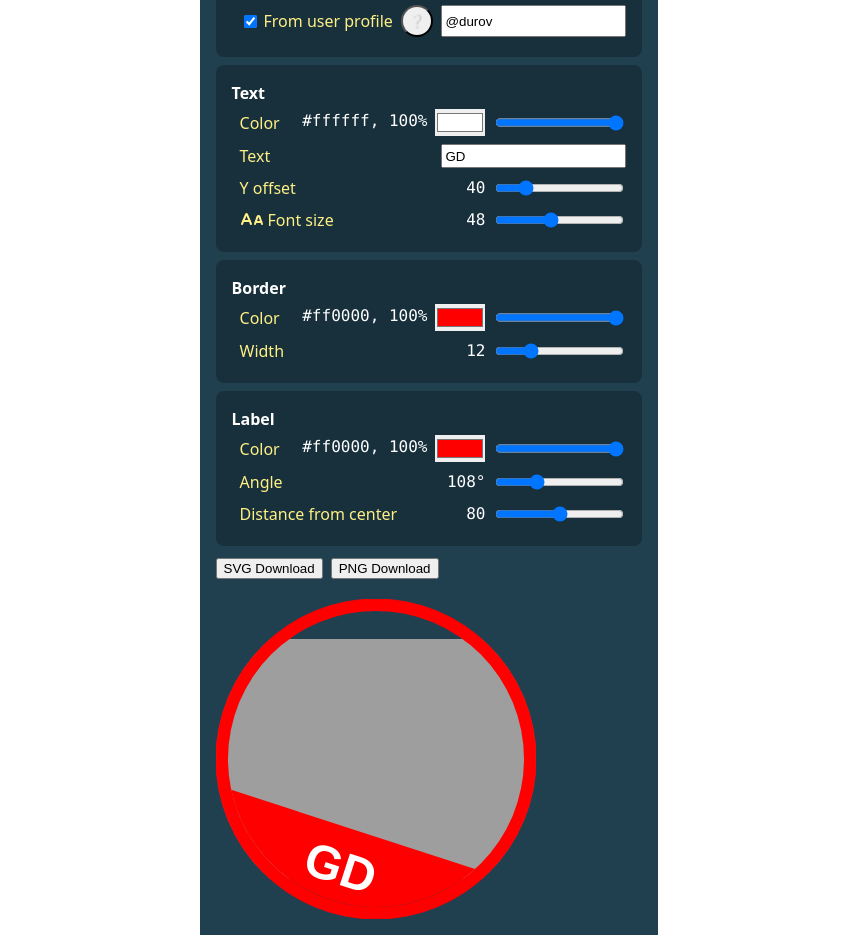
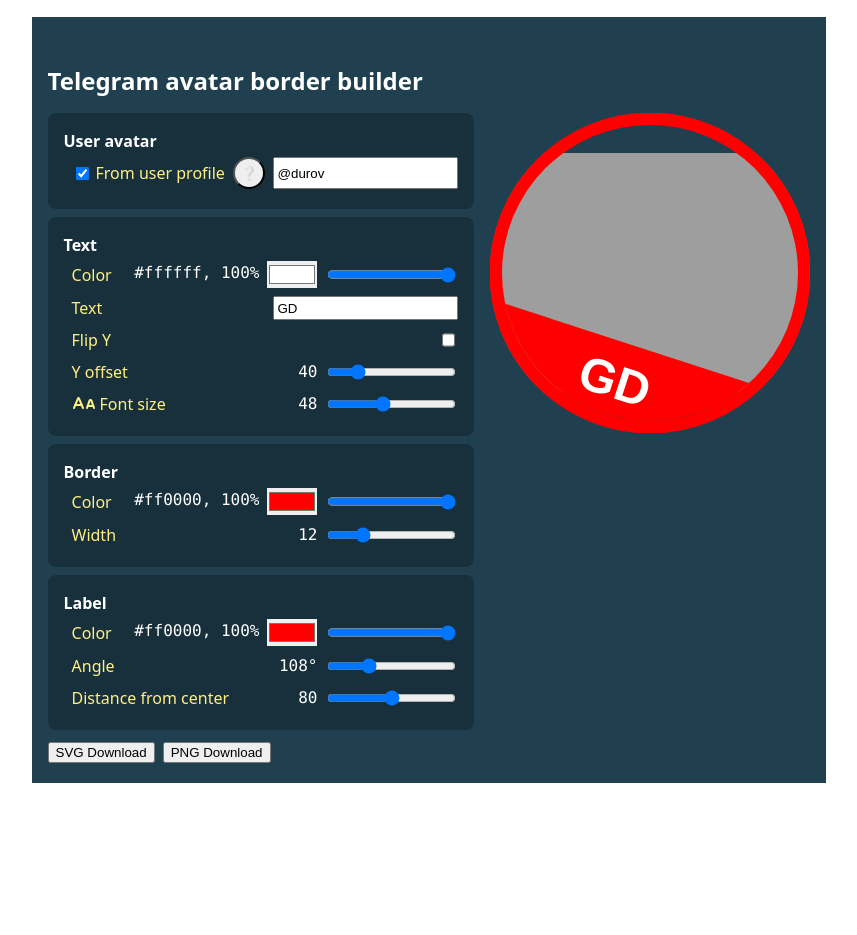
Before and after one commit to Rubyroidas/tgavatar, a React (Vite) app: page / in a window 1280 px wide. Shown: the whole page, without its empty margins (211-1068 px from the left). After the commit the page ends 800 px from the top, so only its background shows below. Built offline with nearby package versions, Linux system fonts and the light colour scheme.

Commit message:
added vertically flippable text

```diff
--- a/src/App.module.css
+++ b/src/App.module.css
@@ -5,7 +5,7 @@
 }
 
 .layout {
-    @apply flex flex-row md:flex-col gap-4;
+    @apply flex flex-col md:flex-row gap-4;
 }
 
 .settingsForm {
--- a/src/App.tsx
+++ b/src/App.tsx
@@ -32,7 +32,6 @@ export const App = () => {
     // text
     const [ textColor, setTextColor ] = useState<ColorWithAlpha>({ color: '#ffffff', opacity: 100 });
     const [ text, setText ] = useState('GD');
-    const [ flipTextX, setFlipTextX ] = useState(false);
     const [ flipTextY, setFlipTextY ] = useState(false);
     const [ textOffsetY, setTextOffsetY ] = useState(40);
     const [ fontSize, setFontSize ] = useState(48);
@@ -43,9 +42,6 @@ export const App = () => {
     const [ labelColor, setLabelColor ] = useState<ColorWithAlpha>({ color: '#ff0000', opacity: 100 });
     const [ labelDistance, setLabelDistance ] = useState(80);
     const [ labelAngle, setLabelAngle ] = useState(108);
-
-    console.log('borderColor', borderColor);
-    console.log('textColor', textColor);
 
     const toggleAvatarSource = (isDefaultProfile: boolean) => {
         if (isDefaultProfile) {
@@ -157,14 +153,6 @@ export const App = () => {
                                 onChange={(e) => setText(e.target.value)}
                             />
                         </Field>
-                        {/*
-                        <Field label="Flip X">
-                            <input
-                                type="checkbox"
-                                checked={flipTextX}
-                                onChange={e => setFlipTextX(e.target.checked)}
-                            />
-                        </Field>
                         <Field label="Flip Y">
                             <input
                                 type="checkbox"
@@ -172,7 +160,6 @@ export const App = () => {
                                 onChange={e => setFlipTextY(e.target.checked)}
                             />
                         </Field>
-                        */}
                         <Field label="Y offset">
                             <FieldValuePreview>
                                 {textOffsetY}
@@ -266,10 +253,10 @@ export const App = () => {
                         </Field>
                     </FieldGroup>
                     <div className={styles.downloads}>
-                        <button onClick={() => handleDownloadAsSVG(username)}>
+                        <button onClick={() => handleDownloadAsSVG('avatar', username)}>
                             SVG Download
                         </button>
-                        <button onClick={() => handleDownloadAsPNG(username)}>
+                        <button onClick={() => handleDownloadAsPNG('avatar', username)}>
                             PNG Download
                         </button>
                     </div>
@@ -286,7 +273,6 @@ export const App = () => {
                         borderColor={borderColor}
                         borderWidth={borderWidth}
                         textColor={textColor}
-                        flipTextX={flipTextX}
                         flipTextY={flipTextY}
                     />
                 )}
--- a/src/Avatar.tsx
+++ b/src/Avatar.tsx
@@ -12,7 +12,6 @@ type AvatarProps = {
     textOffsetY: number;
     fontSize: number;
     textColor: ColorWithAlpha;
-    flipTextX: boolean;
     flipTextY: boolean;
     // label distance from center in pixels
     labelColor: ColorWithAlpha;
@@ -33,7 +32,6 @@ export const Avatar = (props: AvatarProps) => {
         borderColor,
         borderWidth,
         textColor,
-        flipTextX,
         flipTextY,
     } = props;
     const labelAngleRad = labelAngle / 180 * Math.PI;
@@ -45,11 +43,22 @@ export const Avatar = (props: AvatarProps) => {
     const ex = R + ((R - borderWidth) * Math.cos(endAngle));
     const ey = R + ((R - borderWidth) * Math.sin(endAngle));
     const labelArcParams = [ 'M', sx, sy, 'A', (R - borderWidth), (R - borderWidth), 0, 0, 1, ex, ey, 'L', sx, sy, 'Z', ].join(' ');
+    const textAngle = labelAngle + (flipTextY ? 180 : 0) - 90;
     const textOffsetX = userTextOffsetY * Math.cos(labelAngleRad);
     const textOffsetY = userTextOffsetY * Math.sin(labelAngleRad);
+    const textX = (sx + ex) / 2 + textOffsetX;
+    const textY = (sy + ey) / 2 + textOffsetY;
 
     return (
-        <svg width={`${SIZE}px`} height={`${SIZE}px`} viewBox={`0 0 ${SIZE} ${SIZE}`} xmlns="http://www.w3.org/2000/svg" className={styles.avatarPreview}>
+        <svg
+            id="avatar"
+            width={`${SIZE}px`}
+            height={`${SIZE}px`}
+            viewBox={`0 0 ${SIZE} ${SIZE}`}
+            xmlns="http://www.w3.org/2000/svg"
+            className={styles.avatarPreview}
+            style={{background: 'transparent'}}
+        >
             <defs>
                 <mask id="borderMask">
                     <circle
@@ -81,7 +90,6 @@ export const Avatar = (props: AvatarProps) => {
                     fill="none"
                 />
             </defs>
-
 
             <image
                 href={url}
@@ -125,14 +133,14 @@ export const Avatar = (props: AvatarProps) => {
                     fontSize={`${fontSize}px`}
                     fontWeight="bold"
                     fontFamily="Arial, sans-serif"
-                    transform={`translate(${textOffsetX} ${textOffsetY})`}
+                    startOffset="50%"
+                    alignmentBaseline="central"
+                    textAnchor="middle"
+                    transform={`rotate(${textAngle} ${textX} ${textY}) translate(${textX}, ${textY})`}
                 >
-                    <textPath href="#textPath" startOffset="50%" alignmentBaseline="central" textAnchor="middle">
-                        {text}
-                    </textPath>
+                    {text}
                 </text>
             </g>
-            {/*<path id="debugLine" d={`M ${sx} ${sy} L ${ex} ${ey}`} stroke="blue" strokeWidth="2"/>*/}
         </svg>
 
     );
--- a/src/utils/handleDownloadAsPNG.ts
+++ b/src/utils/handleDownloadAsPNG.ts
@@ -1,7 +1,7 @@
 import { imageLoadPromise } from '../hooks/imageLoadPromise';
 
-export const handleDownloadAsPNG = async (username: string) => {
-    const svgElement = document.querySelector('svg');
+export const handleDownloadAsPNG = async (svgId: string, username: string) => {
+    const svgElement = document.querySelector(`#${svgId}`) as SVGSVGElement;
     if (!svgElement) return;
     const size = svgElement.getBBox();
 
@@ -11,7 +11,7 @@ export const handleDownloadAsPNG = async (username: string) => {
     const canvas = document.createElement('canvas');
     canvas.width = size.width;
     canvas.height = size.height;
-    const ctx = canvas.getContext('2d')!;
+    const ctx = canvas.getContext('2d', { alpha: true })!;
     const outerHTML = svg.outerHTML;
     const blob = new Blob([outerHTML], { type: 'image/svg+xml;charset=utf-8' });
     const blobURL = URL.createObjectURL(blob);
--- a/src/utils/handleDownloadAsSVG.ts
+++ b/src/utils/handleDownloadAsSVG.ts
@@ -1,5 +1,5 @@
-export const handleDownloadAsSVG = (username: string) => {
-    const svg = document.querySelector('svg');
+export const handleDownloadAsSVG = (svgId: string, username: string) => {
+    const svg = document.querySelector(`#${svgId}`) as SVGSVGElement;
     if (!svg) return;
     const svgData = new XMLSerializer().serializeToString(svg);
     const blob = new Blob([svgData], { type: 'image/svg+xml' });
```
